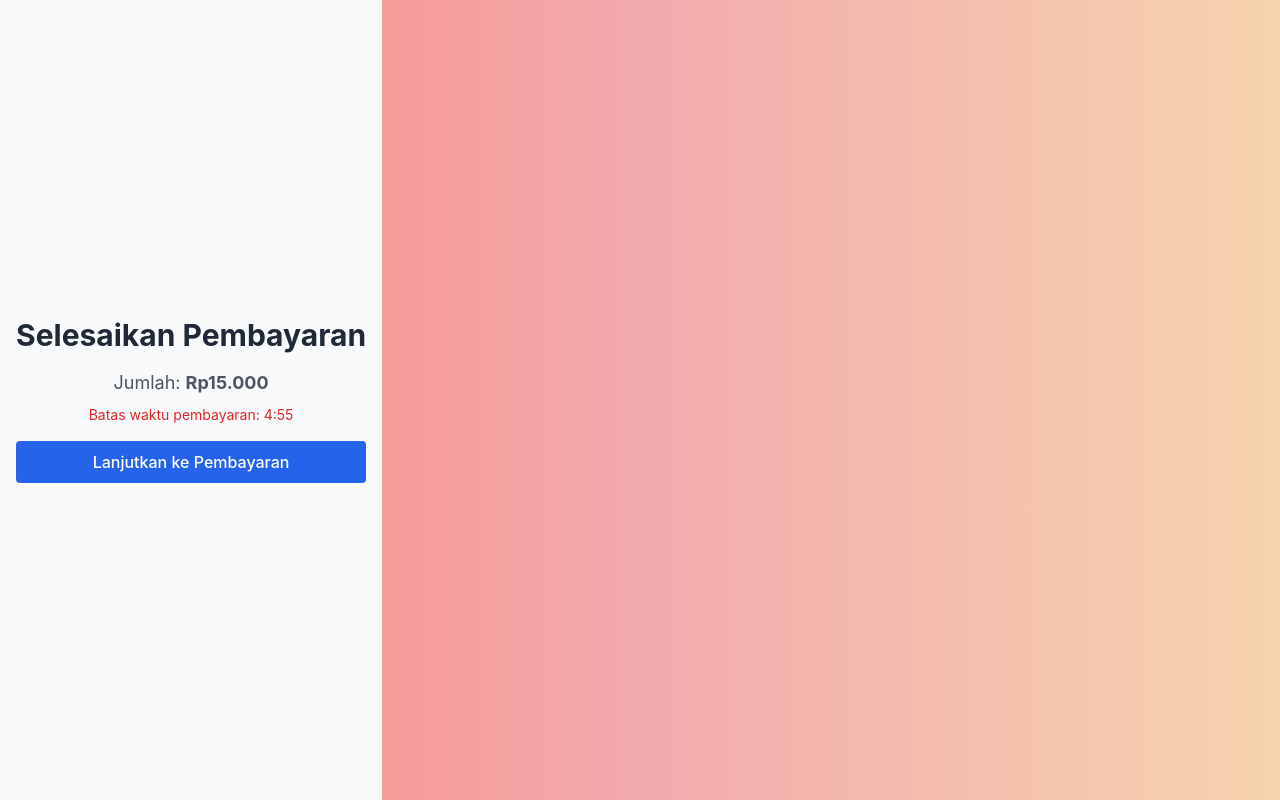
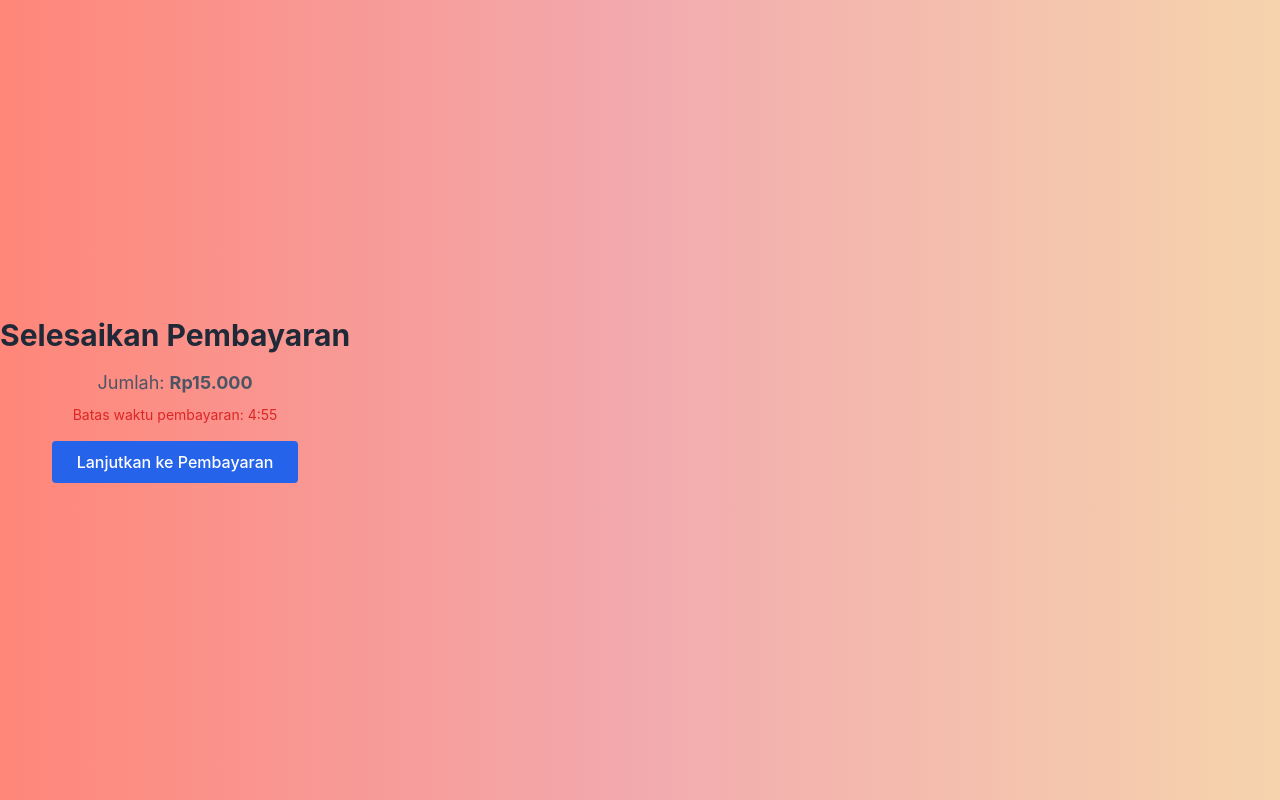
Before and after one commit to AndreasTopuh/FotoboxJO, a React (Vite) app in the folder client/: page /payment in a window 1280 px wide. Built offline with nearby package versions, Linux system fonts and the light colour scheme; the HTML template or start-up script is replaced by a standard one.

Commit message:
modify the payment

```diff
--- a/client/src/pages/PaymentScreen.jsx
+++ b/client/src/pages/PaymentScreen.jsx
@@ -70,19 +70,17 @@ useEffect(() => {
   };
 
   return (
-    <div className="h-screen flex flex-col items-center justify-center bg-gray-50">
-      <div className="text-center max-w-md mx-auto px-4">
+    <div className="h-screen flex flex-col items-center justify-center">
       <h1 className="text-3xl font-bold mb-4 text-gray-800">Selesaikan Pembayaran</h1>
       <p className="mb-2 text-lg text-gray-600">Jumlah: <strong>Rp15.000</strong></p>
       <p className="mb-4 text-sm text-red-600">Batas waktu pembayaran: {Math.floor(timer / 60)}:{String(timer % 60).padStart(2, '0')}</p>
       <button
         onClick={fetchSnapToken}
         disabled={loading || timer <= 0}
-          className="bg-blue-600 hover:bg-blue-700 text-white px-6 py-2 rounded transition disabled:opacity-50 w-full"
+        className="bg-blue-600 hover:bg-blue-700 text-white px-6 py-2 rounded transition disabled:opacity-50"
       >
         {loading ? 'Memuat...' : 'Lanjutkan ke Pembayaran'}
       </button>
     </div>
-    </div>
   );
 }
```
Lines whose indentation alone changed are shown as unchanged.
